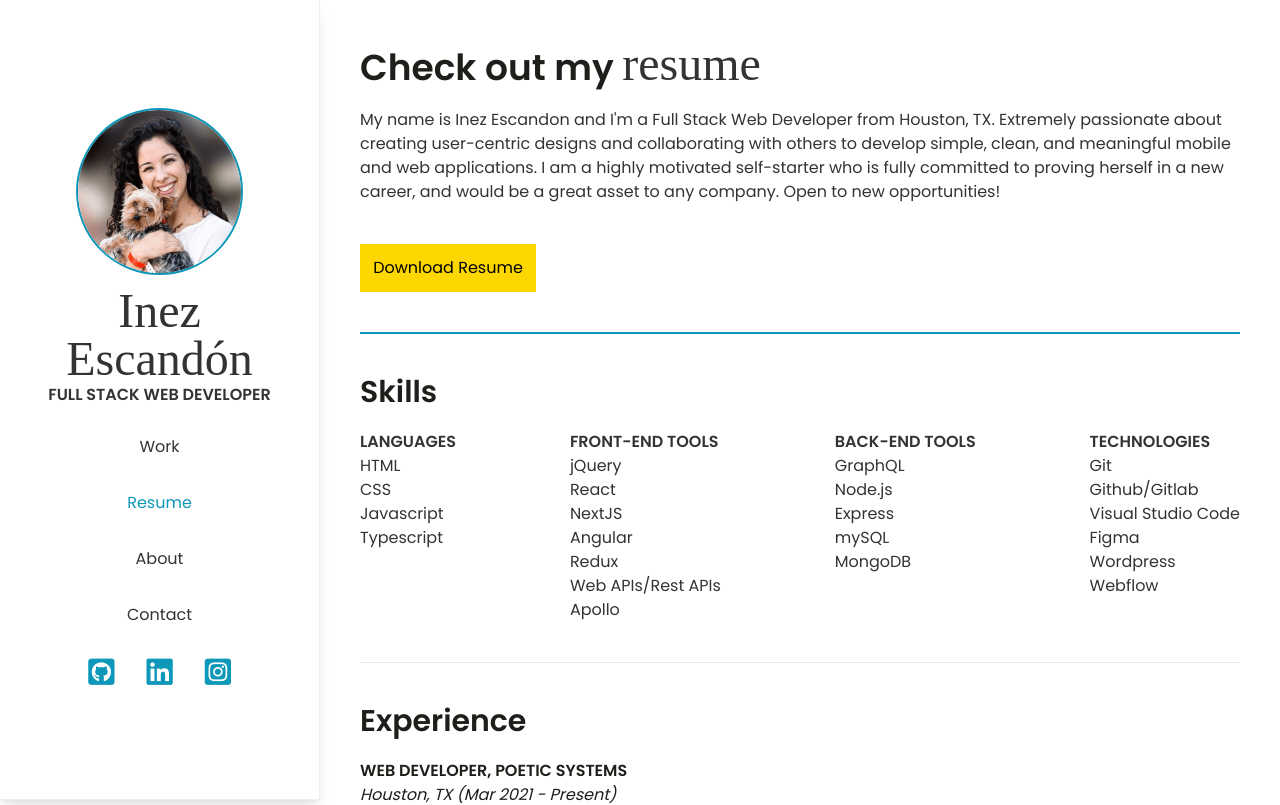
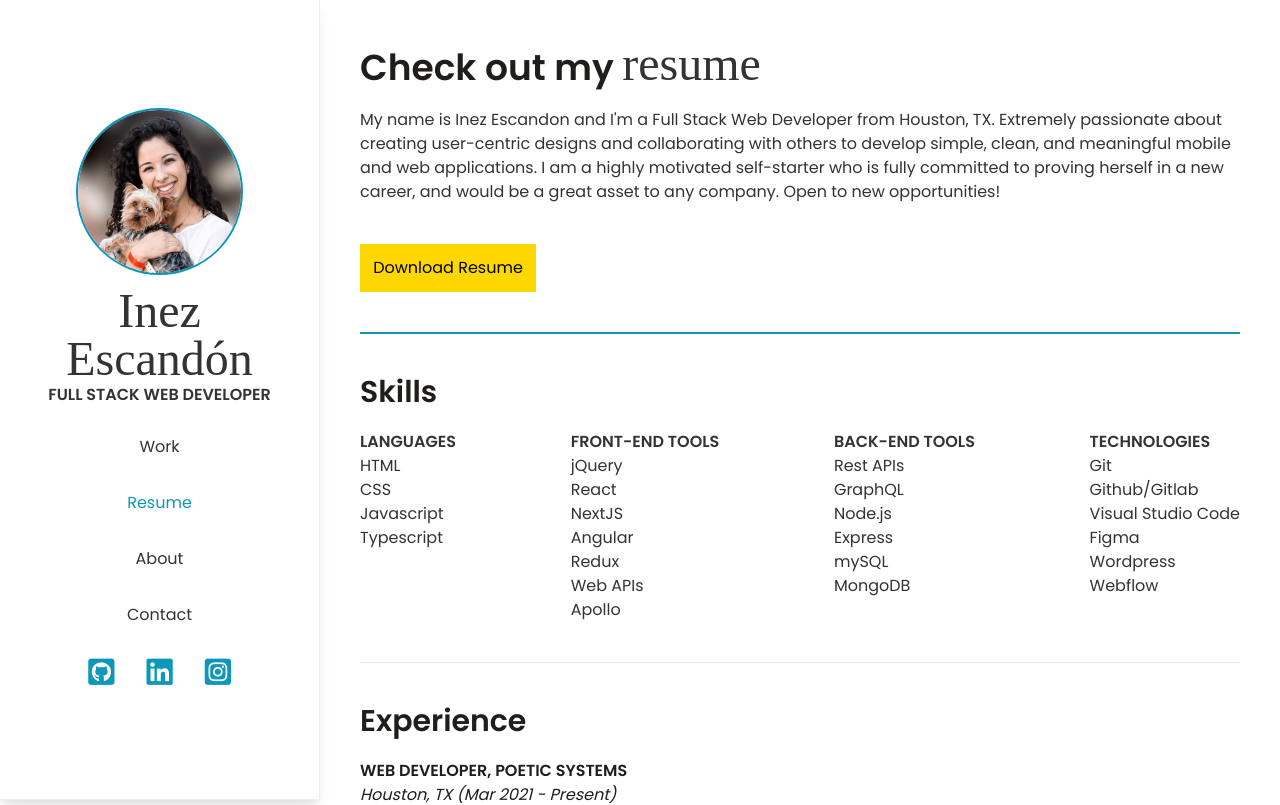
Before and after one commit to iescandon/inescandon, a Next.js app: page /resume in a window 1280 px wide. Shown: the top 805 px of the page. Built offline with nearby package versions, Linux system fonts and the light colour scheme; a web font is replaced by a local one.

Commit message:
moved rest apis

```diff
--- a/pages/resume.js
+++ b/pages/resume.js
@@ -40,11 +40,12 @@ export default function Resume() {
                 <li>NextJS</li>
                 <li>Angular</li>
                 <li>Redux</li>
-                <li>Web APIs/Rest APIs</li>
+                <li>Web APIs</li>
                 <li>Apollo</li>
               </ul>
               <ul className="mt-5">
                 <li className="font-semibold uppercase">Back-End Tools</li>
+                <li>Rest APIs</li>
                 <li>GraphQL</li>
                 <li>Node.js</li>
                 <li>Express</li>
```
